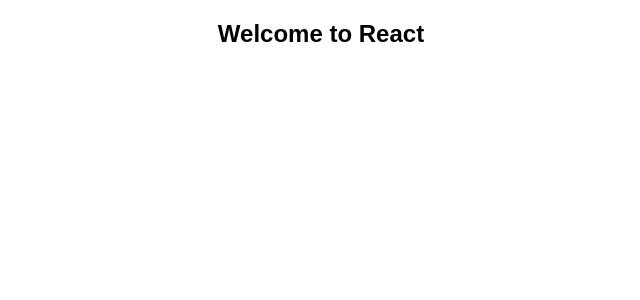
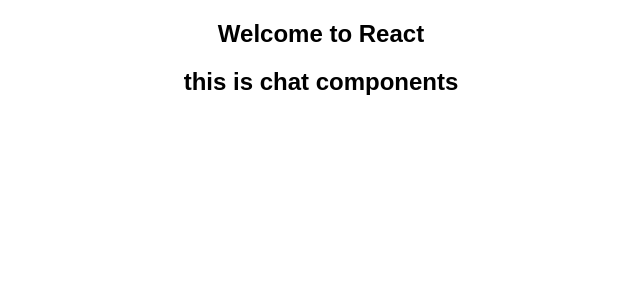
Before and after one commit to HopeYuan/app-chat, a React (Create React App) app: page / in a window 1280 px wide. Shown: the top 300 px of the page, without its empty margins (319-959 px from the left). Built offline with nearby package versions, Linux system fonts and the light colour scheme.

Commit message:
add chat component

```diff
--- a/src/App.js
+++ b/src/App.js
@@ -1,6 +1,7 @@
 import React, { Component } from 'react';
-import logo from './logo.svg';
+
 import './App.css';
+import Chat  from './components/Chat';
 
 class App extends Component {
   render() {
@@ -8,6 +9,7 @@ class App extends Component {
       <div className="App">
 
           <h2>Welcome to React</h2>
+          <Chat />
         </div>
 
 
--- /dev/null
+++ b/src/components/Chat.js
@@ -0,0 +1,17 @@
+import React, { Component } from 'react';
+
+
+class Chat extends Component {
+  render() {
+    return (
+      <div >
+
+          <h2>this is chat components</h2>
+        </div>
+
+
+    );
+  }
+}
+
+export default Chat;
```
Also changed, not shown: src/logo.svg (deleted).
